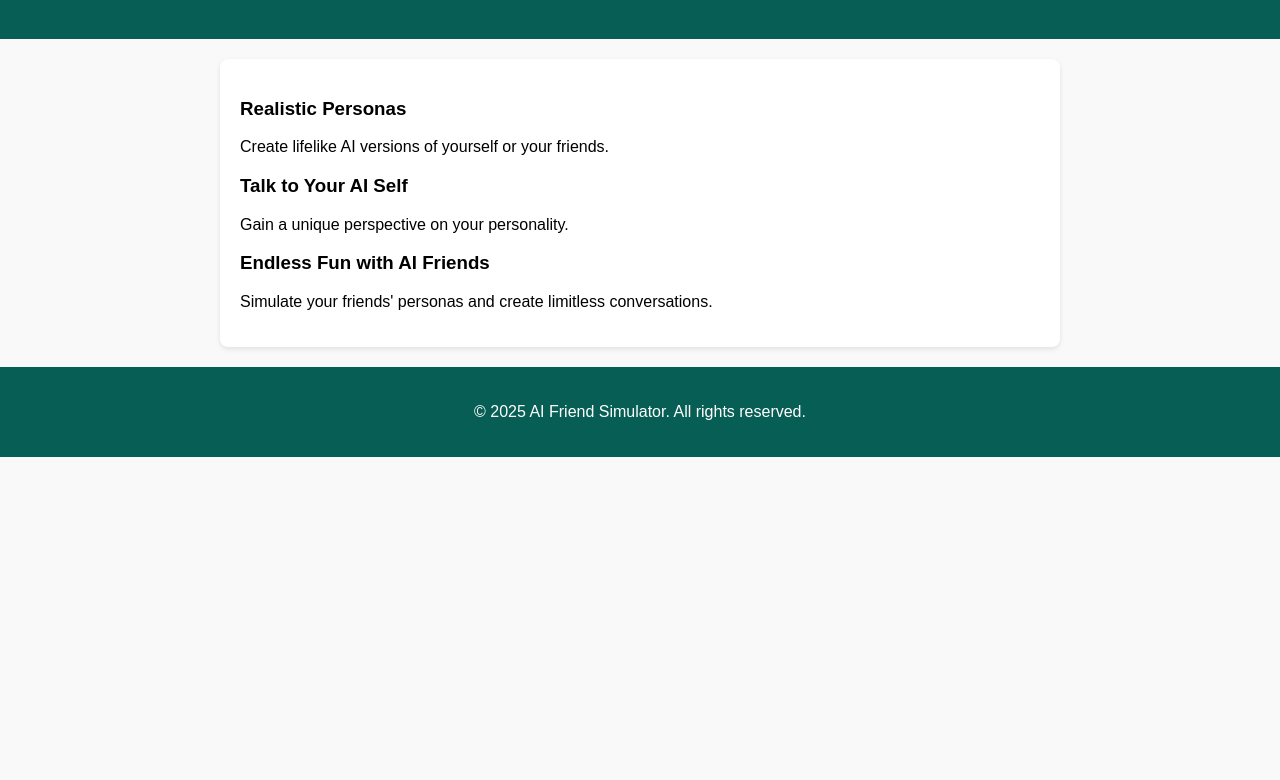
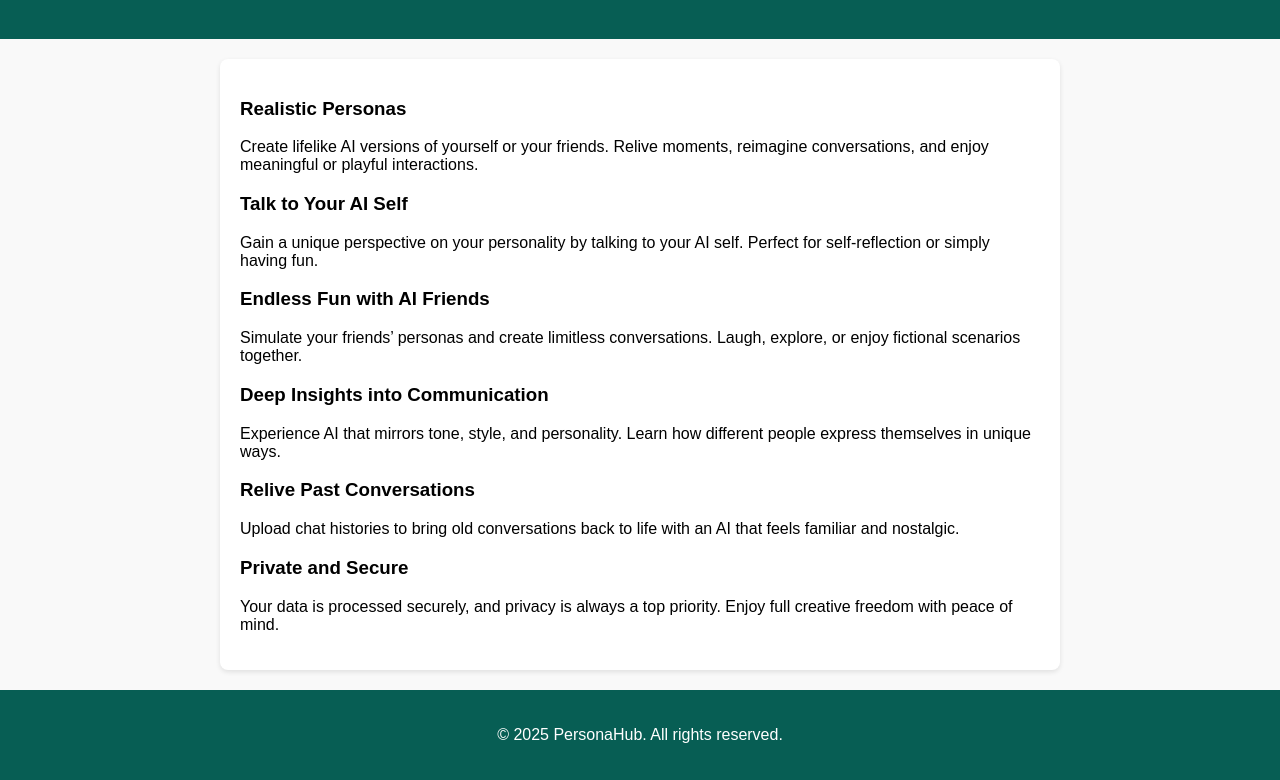
Before and after one commit to humanizersimulator/humanizersimulator.github.io, a plain HTML site: page features.html in a window 1280 px wide. Shown: the part 81-861 px from the top of the page. Before the commit the page ends 800 px from the top, so only its background shows below. Drawn offline with Linux system fonts and the light colour scheme.

Commit message:
Update features.html

```diff
--- a/features.html
+++ b/features.html
@@ -3,7 +3,7 @@
 <head>
   <meta charset="UTF-8">
   <meta name="viewport" content="width=device-width, initial-scale=1.0">
-  <title>Features - AI Friend Simulator</title>
+  <title>Features - PersonaHub</title>
   <link rel="stylesheet" href="styles.css">
 </head>
 <body>
@@ -14,20 +14,33 @@
     <div class="features">
       <div class="feature">
         <h3>Realistic Personas</h3>
-        <p>Create lifelike AI versions of yourself or your friends.</p>
+        <p>Create lifelike AI versions of yourself or your friends. Relive moments, reimagine conversations, and enjoy meaningful or playful interactions.</p>
       </div>
       <div class="feature">
         <h3>Talk to Your AI Self</h3>
-        <p>Gain a unique perspective on your personality.</p>
+        <p>Gain a unique perspective on your personality by talking to your AI self. Perfect for self-reflection or simply having fun.</p>
       </div>
       <div class="feature">
         <h3>Endless Fun with AI Friends</h3>
-        <p>Simulate your friends' personas and create limitless conversations.</p>
+        <p>Simulate your friends’ personas and create limitless conversations. Laugh, explore, or enjoy fictional scenarios together.</p>
+      </div>
+      <div class="feature">
+        <h3>Deep Insights into Communication</h3>
+        <p>Experience AI that mirrors tone, style, and personality. Learn how different people express themselves in unique ways.</p>
+      </div>
+      <div class="feature">
+        <h3>Relive Past Conversations</h3>
+        <p>Upload chat histories to bring old conversations back to life with an AI that feels familiar and nostalgic.</p>
+      </div>
+      <div class="feature">
+        <h3>Private and Secure</h3>
+        <p>Your data is processed securely, and privacy is always a top priority. Enjoy full creative freedom with peace of mind.</p>
       </div>
     </div>
   </div>
+  </div>
   <footer>
-    <p>&copy; 2025 AI Friend Simulator. All rights reserved.</p>
+    <p>&copy; 2025 PersonaHub. All rights reserved.</p>
   </footer>
 </body>
 </html>
```
